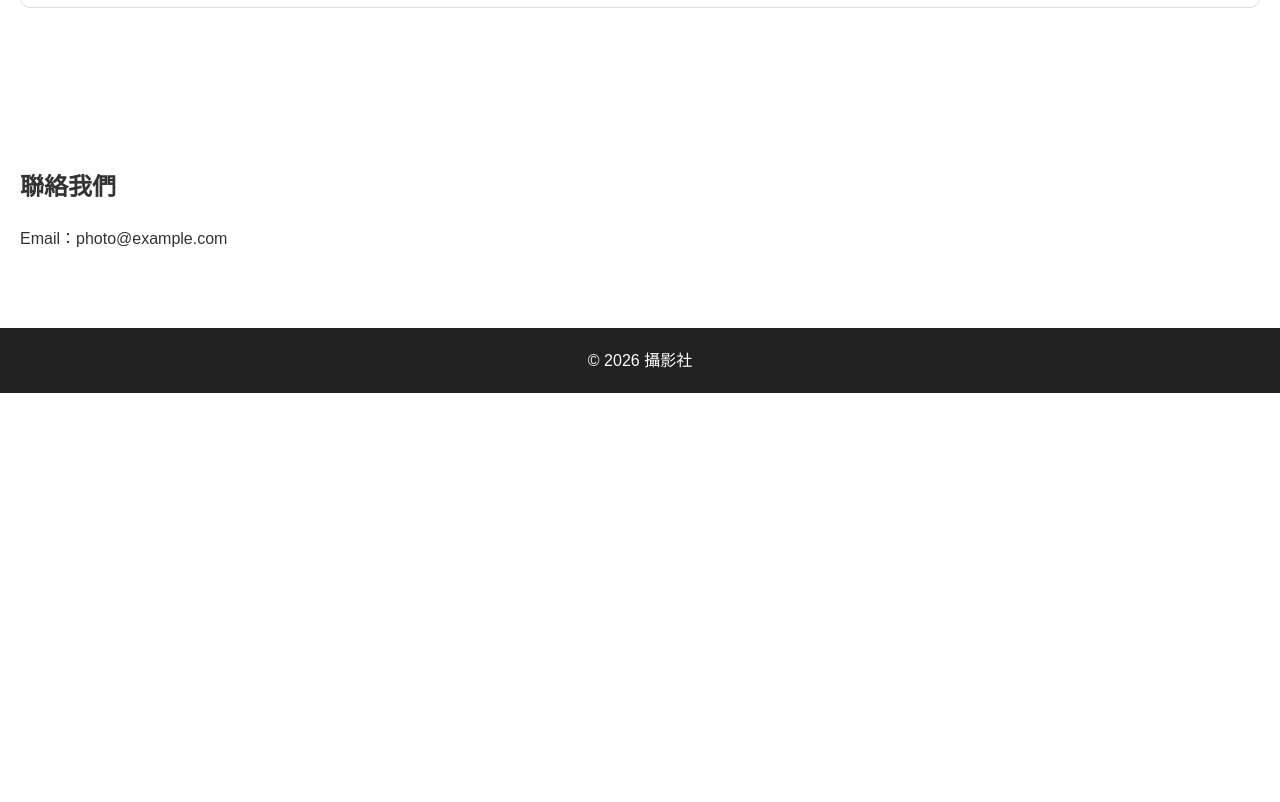
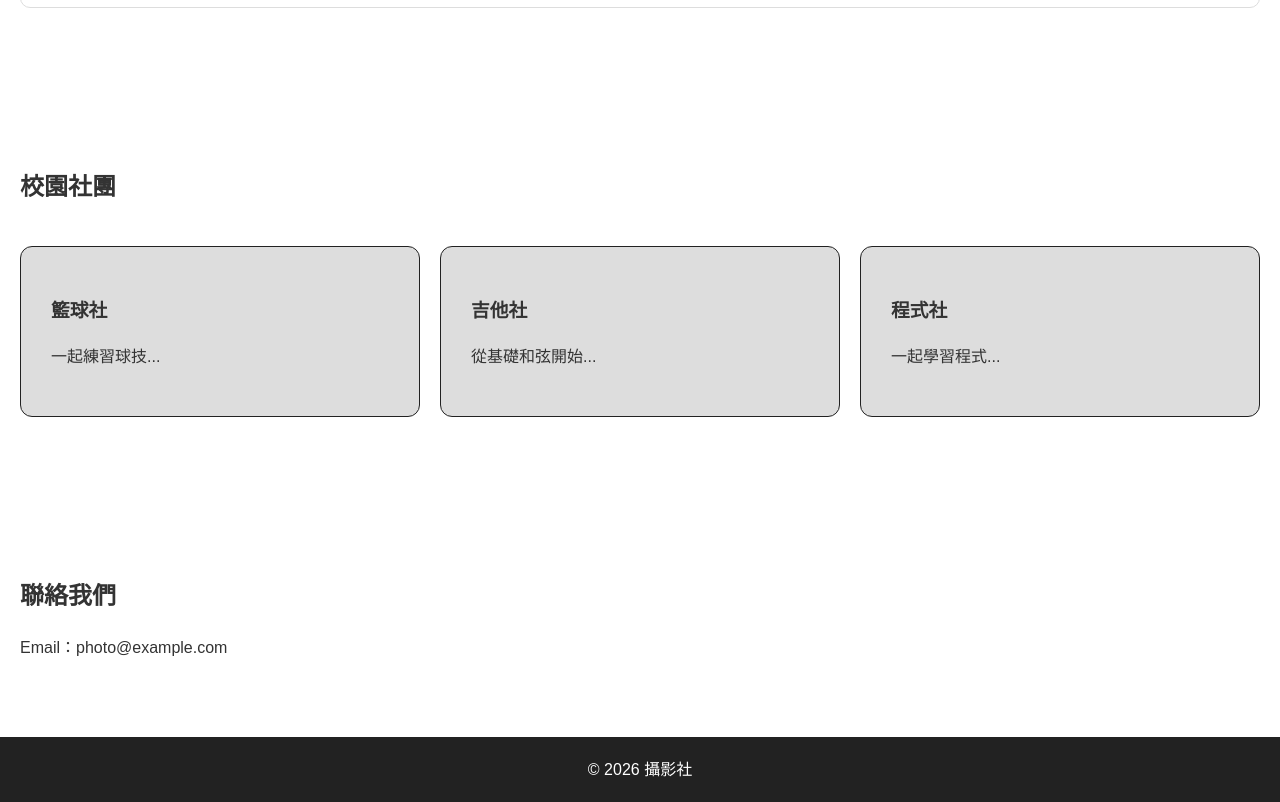
Before and after one commit to zealjohn/web-design-2026-john, a plain HTML site: page week04/index.html in a window 1280 px wide. Shown: the part 966-1768 px from the top of the page. Before the commit the page ends 1359 px from the top, so only its background shows below. Drawn offline with Linux system fonts and the light colour scheme.

Commit message:
Update CSS

```diff
--- a/week04/index.html
+++ b/week04/index.html
@@ -41,6 +41,26 @@
           <p>本週社員到校園拍攝夕陽，分享大家最喜歡的作品。</p>
         </article>
       </section>
+
+<section id="clubs">
+    <h2>校園社團</h2>
+    <div class="clubs">
+        <article class="card">
+            <h3>籃球社</h3>
+            <p>一起練習球技...</p>
+        </article>
+        <article class="card">
+            <h3>吉他社</h3>
+            <p>從基礎和弦開始...</p>
+        </article>
+        <article class="card">
+            <h3>程式社</h3>
+            <p>一起學習程式...</p>
+        </article>
+    </div>
+</section>
+
+
       <!-- 聯絡我們 -->
       <section id="contact">
         <h2>聯絡我們</h2>
--- a/week04/style.css
+++ b/week04/style.css
@@ -45,3 +45,20 @@ footer {
   text-align: center;
   padding: 20px;
 }
+
+.clubs {
+  gap: 20px;
+}
+
+.card {
+  flex: 1;
+  background: #ddd;
+  padding: 30px;
+  border: 1px solid #222;
+  border-radius: 12px;
+}
+
+.clubs {
+  display: flex;
+  justify-content: center;
+}
```
